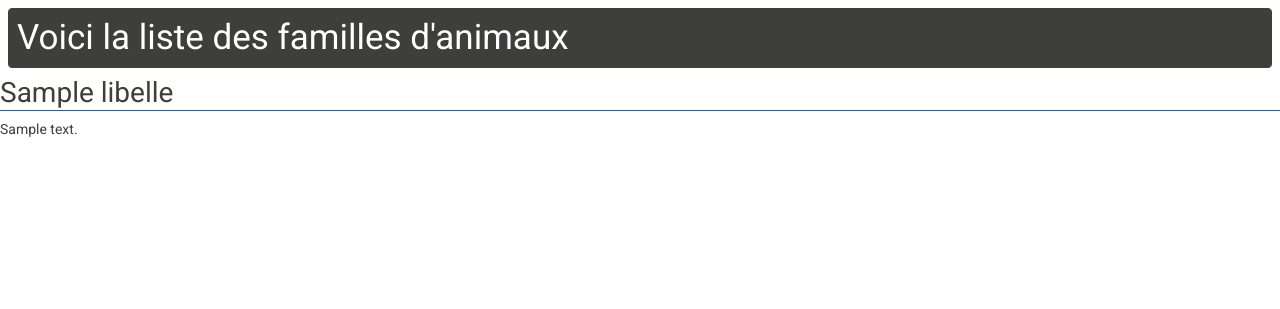
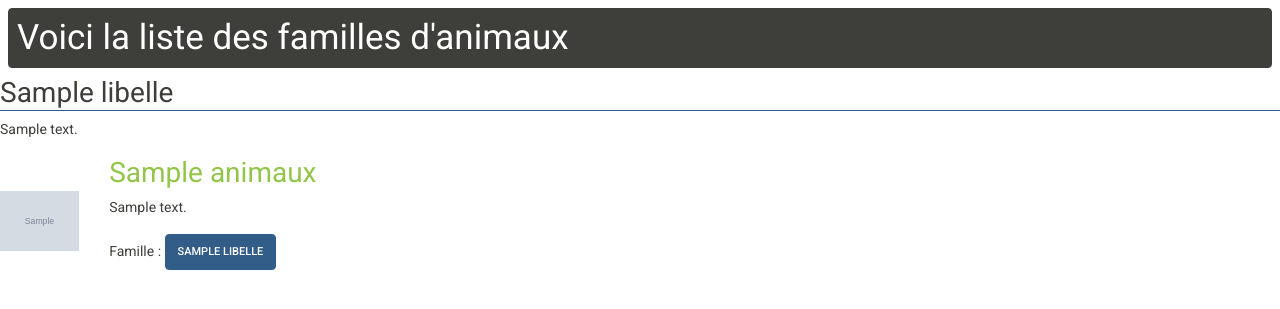
Before and after one commit to tmaulon/u-symfony-animaux, a Symfony app: template templates/famille/familles.html.twig in a window 1280 px wide. Shown: the part 54-363 px from the top of the page. Run offline with Twig, Linux system fonts and the light colour scheme; the template is opened without the code that fills it: most values are stand-ins (such as "Sample title", 1, 10 or a date in 2020); grey boxes marked "Sample" are stand-in pictures; some libraries are stand-ins or nearby versions.

Commit message:
improve familles and animals templates

```diff
--- a/templates/animal/index.html.twig
+++ b/templates/animal/index.html.twig
@@ -12,7 +12,7 @@
 	{% for animal in animaux %}
 		<div class="row align-items-center">
 			<div class="col-2 text-center">
-				<img src="{{ asset('images/' ~ animal.image) }}" alt="">
+				<img style="width:100%;" src="{{ asset('images/' ~ animal.image) }}" alt="">
 			</div>
 			<div class="col-auto">
 				<h2>
--- a/templates/famille/familles.html.twig
+++ b/templates/famille/familles.html.twig
@@ -17,5 +17,34 @@
 		<p>
 			{{ famille.description }}
 		</p>
+		<div class="row">
+			{% for animal in famille.animaux %}
+				<div class="col-6">
+					<div class="row align-items-center">
+						<div class="col-2 text-center">
+							<img style="width:100%;" src="{{ asset('images/' ~ animal.image) }}" alt="">
+						</div>
+						<div class="col-auto">
+							<h2>
+								<a href="{{ path('afficher_animal', { 'id' : animal.id }) }}">
+									{{ animal.nom }}
+								</a>
+							</h2>
+							<p>
+								{{ animal.description }}
+							</p>
+							<p>
+								Famille :
+								<a href="" class="btn btn-primary">
+									{{ animal.famille.libelle }}
+								</a>
+							</p>
+						</div>
+					</div>
+				</div>
+			{% endfor %}
+
+		</div>
+
 	{% endfor %}
 {% endblock %}
```
